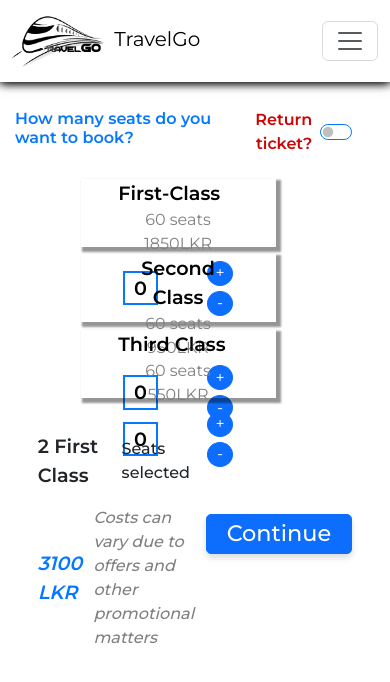
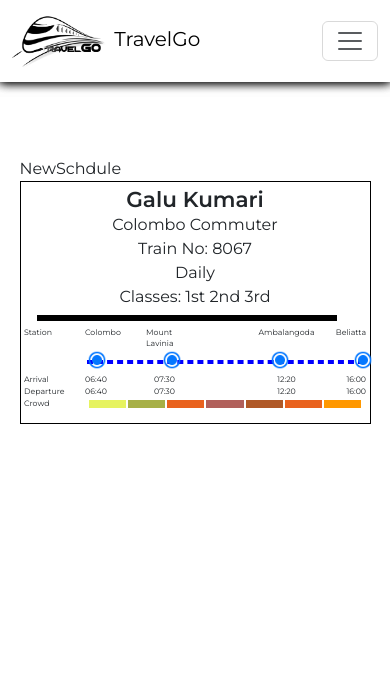
Before and after one commit to nadeeshaMadusanka99/TravelGo-Frontend, a React (Vite) app: page /schedule in a window 390 px wide. Shown: the top 682 px of the page. Built offline with nearby package versions, Linux system fonts and the light colour scheme.

Commit message:
responsive schedule component
updated the new schedule component

```diff
--- /dev/null
+++ b/src/Screens/Schedule/NewSchedule.jsx
@@ -0,0 +1,125 @@
+import React from "react";
+import { Col, Container, Row } from "react-bootstrap";
+import "./NewSchedule.scss";
+
+const NewSchedule = () => {
+
+  const crowdColors = ['#e6f360', '#a7b047', '#e9621e', '#b1605b', '#b05927', '#e9621e', '#ff9800' ]
+  return (
+    <Container fluid="true" className="schedule-container">
+      <div>NewSchdule</div>
+
+      <Container fluid="true" className="train-container">
+        <Row>
+          <Col md="3" sm="12">
+            <Row>
+              <Col md="11" className="train-details">
+                <h4 className="train-name">Galu Kumari</h4>
+                <div>Colombo Commuter</div>
+                <div>Train No: 8067</div>
+                <div>Daily</div>
+                <div>Classes: 1st 2nd 3rd</div>
+              </Col>
+              <Col md="1" className="vertical-bar-container">
+                <div className="vertical-bar"></div>
+              </Col>
+              <Row className="horizontal-bar-container">
+                <div className="horizontal-bar" />
+              </Row>
+            </Row>
+          </Col>
+          <Col md="9" sm="12" className="right-side-train">
+            <Row>
+              <Col xs="2" className="train-right-label">
+                Station
+              </Col>
+              <Col xs="2" className="start-station">
+                Colombo
+              </Col>
+              <Col xs="2" className="source-station">
+                Mount Lavinia
+              </Col>
+              <Col xs="2" />
+              <Col xs="2" className="dest-station">
+                Ambalangoda
+              </Col>
+              <Col xs="2" className="end-station">
+                Beliatta
+              </Col>
+            </Row>
+
+            {/* Dotted Line Map */}
+            <Row className="map-container-lines">
+              <Col xs="2" />
+              <Col xs="10">
+                <div className="dotted-line" />
+                <Col xs="1" className="circle-position" />
+                <Col xs="1" className="circle-position c-p-source" />
+                <Col xs="1" className="circle-position c-p-dest" />
+                <Col xs="1" className="circle-position c-p-end" />
+              </Col>
+            </Row>
+
+
+            {/* Arrival Times */}
+            <Row className="arrival-time-row">
+              <Col xs="2" className="train-right-label">
+                Arrival
+              </Col>
+              <Col xs="2" className="start-station">
+                06:40
+              </Col>
+              <Col xs="2" className="source-station">
+                07:30
+              </Col>
+              <Col xs="2" />
+              <Col xs="2" className="dest-station">
+                12:20
+              </Col>
+              <Col xs="2" className="end-station">
+                16:00
+              </Col>
+            </Row>
+
+            {/* Dest times */}
+            <Row>
+              <Col xs="2" className="train-right-label">
+                Departure
+              </Col>
+              <Col xs="2" className="start-station">
+                06:40
+              </Col>
+              <Col xs="2" className="source-station">
+                07:30
+              </Col>
+              <Col xs="2" />
+              <Col xs="2" className="dest-station">
+                12:20
+              </Col>
+              <Col xs="2" className="end-station">
+                16:00
+              </Col>
+            </Row>
+
+            {/* Crowd row */}
+            <Row>
+              <Col xs="2" sm="2" className="train-right-label">
+                Crowd
+              </Col>
+
+              <Col xs='9' sm='10' className="crowd-boxes-container">
+                <Row>
+                { crowdColors.map((index) => (
+                <Col className="crowd-boxes" style={{backgroundColor: `${index}`}}/>
+              ))}
+                </Row>
+              </Col>
+            </Row>
+          </Col>
+        </Row>
+      </Container>
+    </Container>
+  );
+};
+
+export default NewSchedule;
--- /dev/null
+++ b/src/Screens/Schedule/NewSchedule.scss
@@ -0,0 +1,118 @@
+
+.schedule-container {
+    padding: (75px) 5% 0 5%;
+
+}
+
+.train-container {
+    border: 1.5px black solid;
+    padding: 5px 1%;
+}
+
+.train-details {
+    display: flex;
+    flex-direction: column;
+    align-items: end;
+    justify-content: center;
+
+}
+
+.train-name {
+    font-weight: 600;
+    margin-bottom: 0;
+
+}
+.vertical-bar-container {
+    display: flex;
+    align-items: center;
+    padding: 3px;
+}
+.vertical-bar {
+    width: 8px;
+    height: 90%;
+    background-color: black;
+}
+
+.right-side-train {
+    div {
+        font-size: 15px;
+        //overflow: hidden;
+    }
+}
+
+.end-station {
+    display: flex;
+    justify-content: end;
+}
+.source-station, .dest-station {
+    display: flex;
+    justify-content: center;
+}
+
+.map-container-lines {
+    position: relative;
+    padding: 10px 0.7%;
+}
+
+.dotted-line {
+    border: 2px blue dashed;
+
+}
+
+.circle-position {
+    position: absolute;
+    background-image: url('../../assets/finalstate.png' );
+    background-size: cover;
+    height: 20px;
+    width: 20px;
+    top: 0;
+}
+
+.c-p-source {
+    left: 41%;
+}
+
+.c-p-dest {
+    right: 24%
+}
+
+.c-p-end {
+    right: 5px;
+}
+
+.crowd-boxes {
+    height: 12px;
+    margin: 5px 2px;
+}
+
+
+@media (max-width: 720px) {
+    .train-details {
+        align-items: center;
+    }
+
+    .right-side-train {
+        div {
+
+            font-size: 70%;
+
+        }
+    }
+    .horizontal-bar-container {
+        padding: 0 8% 6px 10%;
+    }
+    .horizontal-bar {
+        background-color: black;
+        height: 6px;
+    }
+
+
+    .crowd-boxes-container{
+        margin-left: 4%;
+        .crowd-boxes {
+            height: 8px;
+            margin: 2px 1px 10px ;
+
+        }
+    }
+}
--- a/src/Screens/Schedule/ScheduleScreen.jsx
+++ b/src/Screens/Schedule/ScheduleScreen.jsx
@@ -1,10 +1,10 @@
 // eslint-disable-next-line no-unused-vars
 import React from 'react'
-import Schedule from './Schedule'
+import NewSchedule from './NewSchedule'
 
 const ScheduleScreen = () => {
   return (
-    <Schedule />
+    <NewSchedule />
   )
 }
 
```
